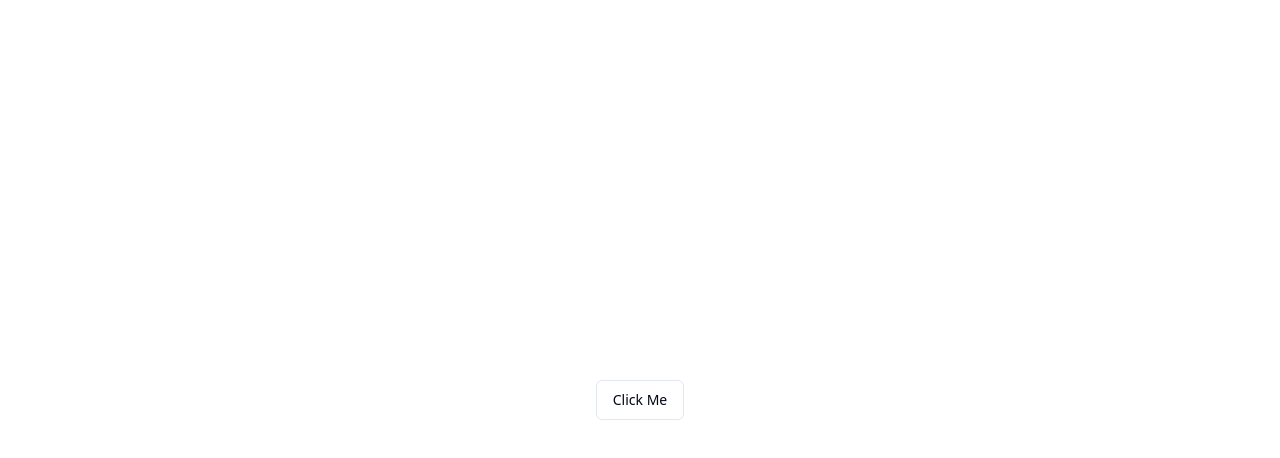
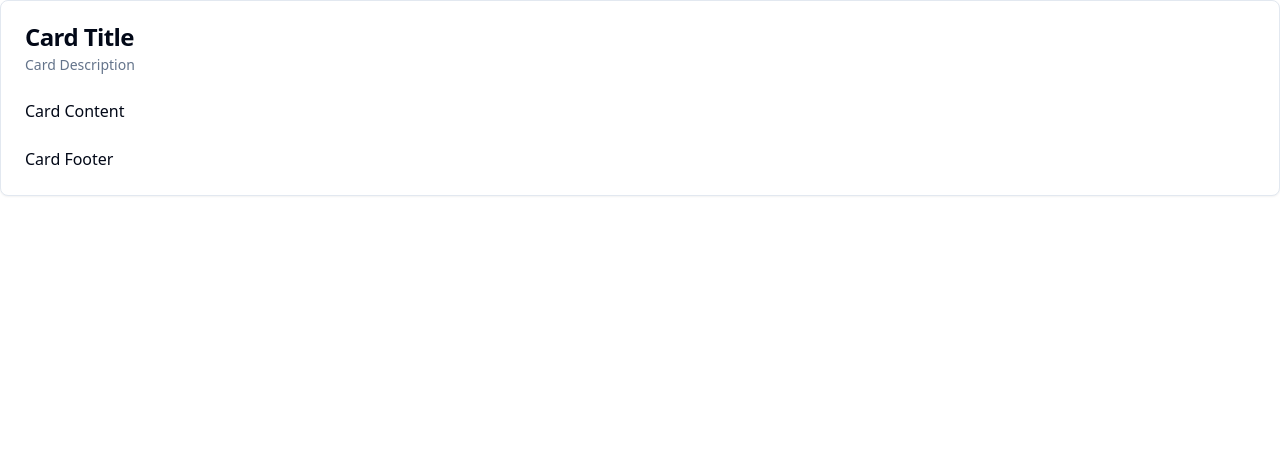
Before and after one commit to Sanjay-2004/Web-Ez, a React (Vite) app in the folder frontend/: page / in a window 1280 px wide. Shown: the top 458 px of the page. Built offline with nearby package versions, Linux system fonts and the light colour scheme.

Commit message:
added card

```diff
--- a/frontend/src/App.jsx
+++ b/frontend/src/App.jsx
@@ -1,11 +1,13 @@
 import React from 'react'
 import { Button } from './components/ui/button'
+import Home from './pages/Home'
 
 const App = () => {
   return (
-    <div className='flex justify-center h-screen items-center text-4xl'>
-      <Button variant='outline'>Click Me</Button>
-    </div>
+    // <div className='flex justify-center h-screen items-center text-4xl'>
+    //   <Button variant='outline'>Click Me</Button>
+    // </div>
+    <Home></Home>
   )
 }
 
--- /dev/null
+++ b/frontend/src/components/ui/card.jsx
@@ -0,0 +1,50 @@
+import * as React from "react"
+
+import { cn } from "@/lib/utils"
+
+const Card = React.forwardRef(({ className, ...props }, ref) => (
+  <div
+    ref={ref}
+    className={cn("rounded-lg border bg-card text-card-foreground shadow-sm", className)}
+    {...props} />
+))
+Card.displayName = "Card"
+
+const CardHeader = React.forwardRef(({ className, ...props }, ref) => (
+  <div
+    ref={ref}
+    className={cn("flex flex-col space-y-1.5 p-6", className)}
+    {...props} />
+))
+CardHeader.displayName = "CardHeader"
+
+const CardTitle = React.forwardRef(({ className, ...props }, ref) => (
+  <h3
+    ref={ref}
+    className={cn("text-2xl font-semibold leading-none tracking-tight", className)}
+    {...props} />
+))
+CardTitle.displayName = "CardTitle"
+
+const CardDescription = React.forwardRef(({ className, ...props }, ref) => (
+  <p
+    ref={ref}
+    className={cn("text-sm text-muted-foreground", className)}
+    {...props} />
+))
+CardDescription.displayName = "CardDescription"
+
+const CardContent = React.forwardRef(({ className, ...props }, ref) => (
+  <div ref={ref} className={cn("p-6 pt-0", className)} {...props} />
+))
+CardContent.displayName = "CardContent"
+
+const CardFooter = React.forwardRef(({ className, ...props }, ref) => (
+  <div
+    ref={ref}
+    className={cn("flex items-center p-6 pt-0", className)}
+    {...props} />
+))
+CardFooter.displayName = "CardFooter"
+
+export { Card, CardHeader, CardFooter, CardTitle, CardDescription, CardContent }
--- a/frontend/src/pages/Home.jsx
+++ b/frontend/src/pages/Home.jsx
@@ -1,8 +1,30 @@
 //SHANMUKH
+
+import {
+    Card,
+    CardContent,
+    CardDescription,
+    CardFooter,
+    CardHeader,
+    CardTitle,
+  } from "@/components/ui/card"
+
 // SANJAY
 const Home = () => {
   return (
-    <div>Home</div>
+    <Card>
+  <CardHeader>
+    <CardTitle>Card Title</CardTitle>
+    <CardDescription>Card Description</CardDescription>
+  </CardHeader>
+  <CardContent>
+    <p>Card Content</p>
+  </CardContent>
+  <CardFooter>
+    <p>Card Footer</p>
+  </CardFooter>
+</Card>
+
   )
 }
 
```
Also changed, not shown: 1 other file (tests, documents, lock files or other folders).
